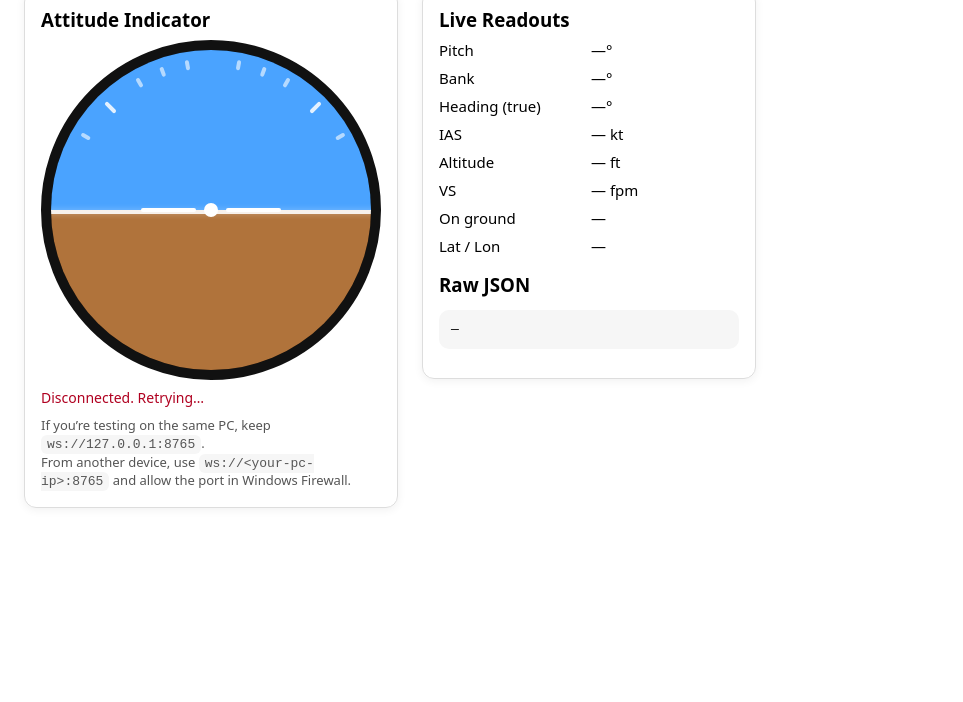
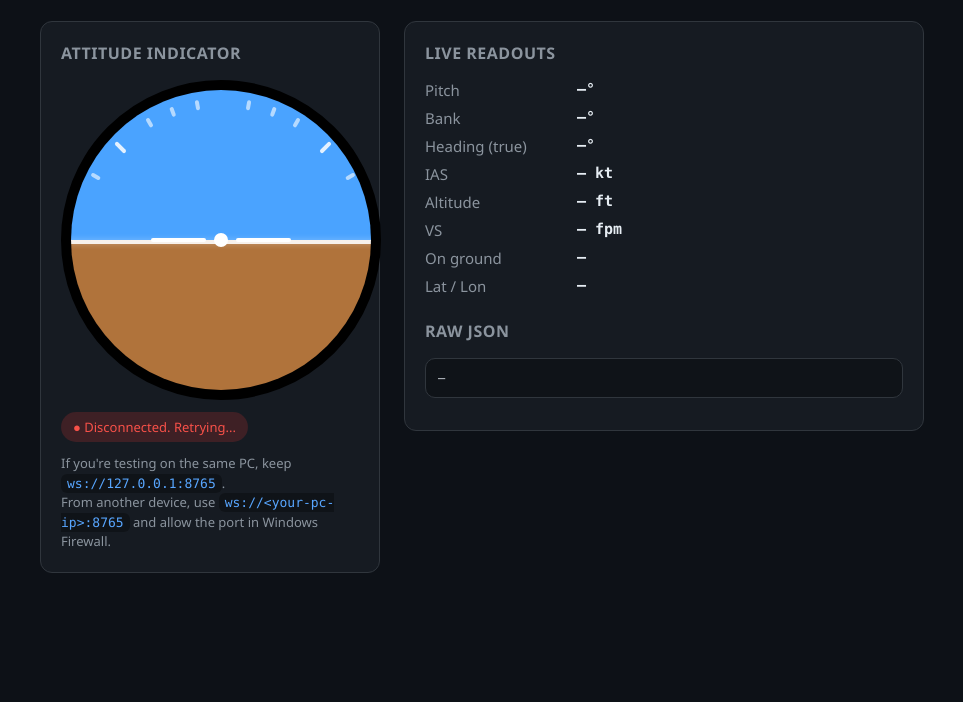
Before and after one commit to Vista-Techwerx-LLC/msfs-maneuver-tracker, a plain HTML site: page telemetry.html in a window 1280 px wide. Shown: the part 98-800 px from the top of the page, without its empty margins (0-963 px from the left). Drawn offline with Linux system fonts and the light colour scheme.

Commit message:
new telemetry page
new telemetry page

```diff
--- a/telemetry.html
+++ b/telemetry.html
@@ -3,11 +3,47 @@
 <head>
   <meta charset="utf-8" />
   <meta name="viewport" content="width=device-width,initial-scale=1" />
-  <title>MSFS Artificial Horizon</title>
+  <title>Live Telemetry - MSFS Maneuver Tracker</title>
   <style>
+    :root {
+      --bg: #0d1117;
+      --card: #161b22;
+      --border: #30363d;
+      --text: #e6edf3;
+      --text-muted: #8b949e;
+      --green: #238636;
+      --green-bright: #3fb950;
+      --red: #da3633;
+      --red-bright: #f85149;
+      --blue: #58a6ff;
+    }
+
+    * { box-sizing: border-box; }
+
     body {
-      font-family: system-ui, -apple-system, Segoe UI, Roboto, Arial, sans-serif;
-      margin: 24px;
+      font-family: 'Segoe UI', system-ui, sans-serif;
+      background: var(--bg);
+      color: var(--text);
+      margin: 0;
+      padding: 24px;
+      min-height: 100vh;
+    }
+
+    .container {
+      max-width: 1200px;
+      margin: 0 auto;
+    }
+
+    h1 {
+      margin: 0 0 8px 0;
+      font-size: 28px;
+      font-weight: 600;
+    }
+
+    .subtitle {
+      color: var(--text-muted);
+      margin-bottom: 24px;
+      font-size: 14px;
     }
 
     .row {
@@ -18,13 +54,21 @@
     }
 
     .card {
-      border: 1px solid #ddd;
+      background: var(--card);
+      border: 1px solid var(--border);
       border-radius: 12px;
-      padding: 16px;
-      box-shadow: 0 2px 10px rgba(0,0,0,.06);
+      padding: 20px;
     }
 
-    /* Horizon instrument */
+    .card h2, .card h3 {
+      margin: 0 0 16px 0;
+      font-size: 16px;
+      font-weight: 600;
+      color: var(--text-muted);
+      text-transform: uppercase;
+      letter-spacing: 0.5px;
+    }
+
     .instrument {
       width: 340px;
     }
@@ -34,13 +78,12 @@
       height: 320px;
       border-radius: 50%;
       overflow: hidden;
-      border: 10px solid #111;
+      border: 10px solid #000;
       position: relative;
       background: #000;
       margin: 8px auto 0;
     }
 
-    /* Moving world (rotates for bank, translates for pitch) */
     .world {
       position: absolute;
       left: 50%;
@@ -77,7 +120,6 @@
       box-shadow: 0 0 6px rgba(255,255,255,.35);
     }
 
-    /* Fixed airplane reference */
     .aircraft {
       position: absolute;
       left: 50%;
@@ -110,7 +152,6 @@
       border-radius: 50%;
     }
 
-    /* Bank tick marks (simple) */
     .ticks {
       position: absolute;
       inset: 0;
@@ -129,17 +170,24 @@
     }
     .tick.small { height: 10px; opacity: .7; }
 
-    /* Status + readouts */
-    .status {
-      font-size: 14px;
-      margin-top: 8px;
+    .status-badge {
+      display: inline-flex;
+      align-items: center;
+      gap: 6px;
+      padding: 6px 12px;
+      border-radius: 20px;
+      font-size: 13px;
+      font-weight: 500;
+      margin-top: 12px;
     }
-    .status.ok { color: #0a7a2f; }
-    .status.bad { color: #b00020; }
+
+    .status-badge.disconnected { background: rgba(218,54,51,0.2); color: var(--red-bright); }
+    .status-badge.connected { background: rgba(35,134,54,0.2); color: var(--green-bright); }
 
     .readouts {
       min-width: 300px;
       max-width: 520px;
+      flex: 1;
     }
 
     .grid {
@@ -150,26 +198,70 @@
       margin-top: 8px;
     }
 
+    .grid > div:nth-child(odd) {
+      color: var(--text-muted);
+    }
+
+    .grid > div:nth-child(even) {
+      font-family: 'Consolas', monospace;
+      font-weight: 600;
+    }
+
     code {
-      background: #f6f6f6;
+      background: rgba(0,0,0,0.3);
       padding: 2px 6px;
       border-radius: 6px;
+      font-family: 'Consolas', monospace;
+      color: var(--blue);
     }
 
     .hint {
       font-size: 13px;
-      color: #555;
-      margin-top: 10px;
-      line-height: 1.35;
+      color: var(--text-muted);
+      margin-top: 12px;
+      line-height: 1.5;
+    }
+
+    #raw {
+      background: rgba(0,0,0,0.3);
+      padding: 12px;
+      border-radius: 10px;
+      max-height: 240px;
+      overflow: auto;
+      font-family: 'Consolas', monospace;
+      font-size: 12px;
+      color: var(--text);
+      border: 1px solid var(--border);
+      margin-top: 12px;
+    }
+
+    #raw::-webkit-scrollbar {
+      width: 8px;
+    }
+
+    #raw::-webkit-scrollbar-track {
+      background: rgba(0,0,0,0.2);
+      border-radius: 4px;
+    }
+
+    #raw::-webkit-scrollbar-thumb {
+      background: var(--border);
+      border-radius: 4px;
+    }
+
+    #raw::-webkit-scrollbar-thumb:hover {
+      background: #444c56;
     }
   </style>
 </head>
 <body>
-  <h1>MSFS Artificial Horizon (SimConnect → WebSocket)</h1>
+  <div class="container">
+    <h1>Live Telemetry</h1>
+    <p class="subtitle">Real-time flight data from Microsoft Flight Simulator</p>
 
     <div class="row">
       <div class="card instrument">
-      <h3 style="margin:0;">Attitude Indicator</h3>
+        <h2>Attitude Indicator</h2>
 
         <div class="horizon-wrap" aria-label="Artificial Horizon">
           <div id="world" class="world">
@@ -179,7 +271,6 @@
           </div>
 
           <div class="ticks">
-          <!-- simple bank ticks -->
             <div class="tick small" style="transform: rotate(-60deg);"></div>
             <div class="tick"       style="transform: rotate(-45deg);"></div>
             <div class="tick small" style="transform: rotate(-30deg);"></div>
@@ -199,15 +290,15 @@
           </div>
         </div>
 
-      <div id="status" class="status bad">Connecting…</div>
+        <div id="status" class="status-badge disconnected">● Disconnected</div>
         <div class="hint">
-        If you’re testing on the same PC, keep <code>ws://127.0.0.1:8765</code>.<br/>
+          If you're testing on the same PC, keep <code>ws://127.0.0.1:8765</code>.<br/>
           From another device, use <code>ws://&lt;your-pc-ip&gt;:8765</code> and allow the port in Windows Firewall.
         </div>
       </div>
 
       <div class="card readouts">
-      <h3 style="margin:0;">Live Readouts</h3>
+        <h2>Live Readouts</h2>
         <div class="grid" id="grid">
           <div>Pitch</div><div><span id="pitch">—</span>°</div>
           <div>Bank</div><div><span id="bank">—</span>°</div>
@@ -219,14 +310,13 @@
           <div>Lat / Lon</div><div><span id="pos">—</span></div>
         </div>
 
-      <h3 style="margin:16px 0 8px;">Raw JSON</h3>
-      <pre id="raw" style="background:#f6f6f6;padding:12px;border-radius:10px;max-height:240px;overflow:auto;">—</pre>
+        <h2 style="margin-top:24px;">Raw JSON</h2>
+        <pre id="raw">—</pre>
+      </div>
     </div>
   </div>
 
   <script>
-    // Change this if connecting from another device:
-    // const WS_URL = "ws://192.168.1.50:8765";
     const WS_URL = "ws://127.0.0.1:8765";
 
     const statusEl = document.getElementById("status");
@@ -242,8 +332,6 @@
     const ongroundEl = document.getElementById("onground");
     const posEl = document.getElementById("pos");
 
-    // Simple mapping: pitch degrees -> pixels of vertical shift.
-    // Tune to taste. 1 degree = 3 px gives a nice feel.
     const PX_PER_DEG_PITCH = 3;
 
     function fmt(n, digits = 1) {
@@ -251,24 +339,19 @@
       return Number(n).toFixed(digits);
     }
 
-    function fmtInt(n) {
-      if (n === null || n === undefined || Number.isNaN(n)) return "—";
-      return Math.round(Number(n)).toString();
-    }
-
-    function setStatus(text, ok) {
-      statusEl.textContent = text;
-      statusEl.className = "status " + (ok ? "ok" : "bad");
+    function setStatus(text, connected) {
+      statusEl.textContent = "● " + text;
+      statusEl.className = "status-badge " + (connected ? "connected" : "disconnected");
     }
 
     let ws;
 
     function connect() {
-      setStatus(`Connecting to ${WS_URL}…`, false);
+      setStatus("Connecting...", false);
 
       ws = new WebSocket(WS_URL);
 
-      ws.onopen = () => setStatus("Connected ✅", true);
+      ws.onopen = () => setStatus("Connected", true);
 
       ws.onmessage = (e) => {
         let data;
@@ -278,14 +361,11 @@
           return;
         }
 
-        // Raw payload display
         rawEl.textContent = JSON.stringify(data, null, 2);
 
-        // Pull values (matches your Python keys)
         const pitch = data.pitch_deg;
         const bank = data.bank_deg;
 
-        // Update readouts
         pitchEl.textContent = fmt(pitch, 1);
         bankEl.textContent = fmt(bank, 1);
         hdgEl.textContent = fmt(data.hdg_true, 0);
@@ -299,9 +379,6 @@
           posEl.textContent = "—";
         }
 
-        // Horizon transform:
-        // - bank rotates the world opposite the airplane (so horizon tilts correctly)
-        // - pitch moves the world up/down (nose up -> horizon goes down)
         const pitchPx = (pitch == null) ? 0 : (-Number(pitch) * PX_PER_DEG_PITCH);
         const bankDeg = (bank == null) ? 0 : (-Number(bank));
 
@@ -309,10 +386,10 @@
           `translate(-50%, -50%) rotate(${bankDeg}deg) translateY(${pitchPx}px)`;
       };
 
-      ws.onerror = () => setStatus("WebSocket error ❌", false);
+      ws.onerror = () => setStatus("WebSocket error", false);
 
       ws.onclose = () => {
-        setStatus("Disconnected. Retrying…", false);
+        setStatus("Disconnected. Retrying...", false);
         setTimeout(connect, 1000);
       };
     }
```
Lines whose indentation alone changed are shown as unchanged.
